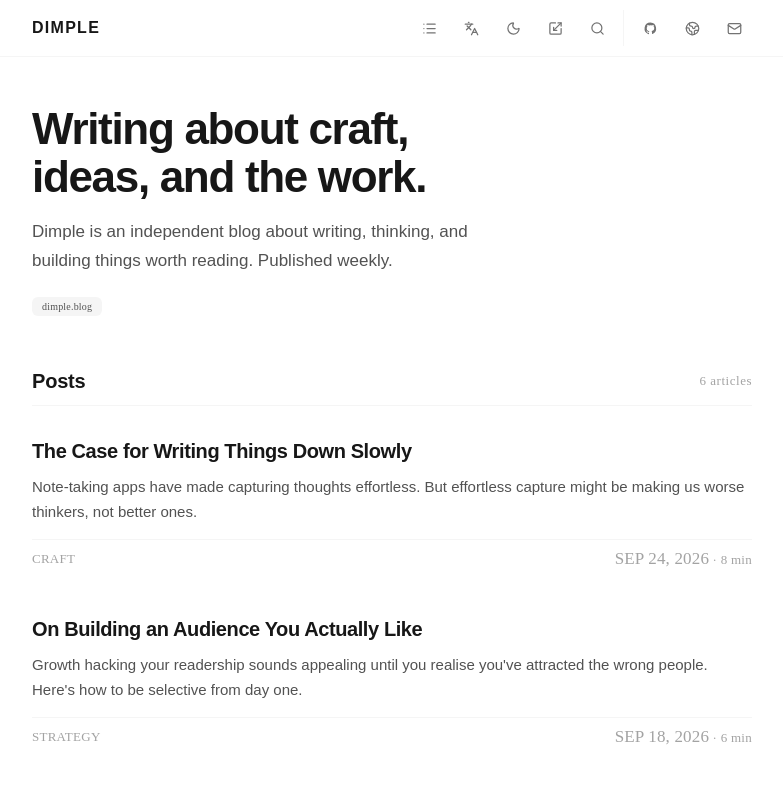
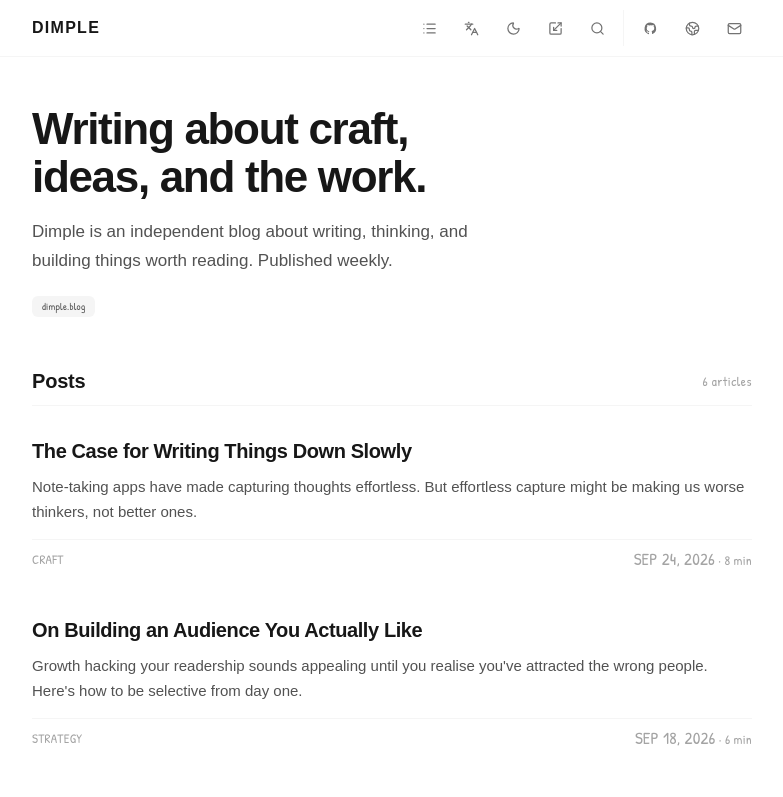
Before and after one commit to akcizur/kaap, a React (Vite) app: page / in a window 1280 px wide. Shown: the top 797 px of the page, without its empty margins (248-1031 px from the left). Built offline with nearby package versions, Linux system fonts and the light colour scheme; a web font is replaced by a local one.

Commit message:
Use Patrick Hand and reduce text sizes

```diff
--- a/public/styles.css
+++ b/public/styles.css
@@ -1,6 +1,6 @@
 :root {
   --font-sans: "Google Sans", "Google Sans Text", Arial, sans-serif;
-  --font-secondary: "Sriracha", cursive;
+  --font-secondary: "Patrick Hand", cursive;
   font-family: var(--font-sans);
   color-scheme: light;
   font-synthesis: none;
@@ -569,7 +569,7 @@ button:focus-visible, input:focus-visible, article:focus-visible { outline: 2px
 }
 
 
-/* Secondary typeface: Sriracha Regular. */
+/* Secondary typeface: Patrick Hand Regular. */
 .site-chip,
 .back-link,
 .post-category,
@@ -674,8 +674,8 @@ button,
 }
 
 
-.sriracha-regular {
-  font-family: "Sriracha", cursive;
+.patrick-hand-regular {
+  font-family: "Patrick Hand", cursive;
   font-weight: 400;
   font-style: normal;
 }
```
